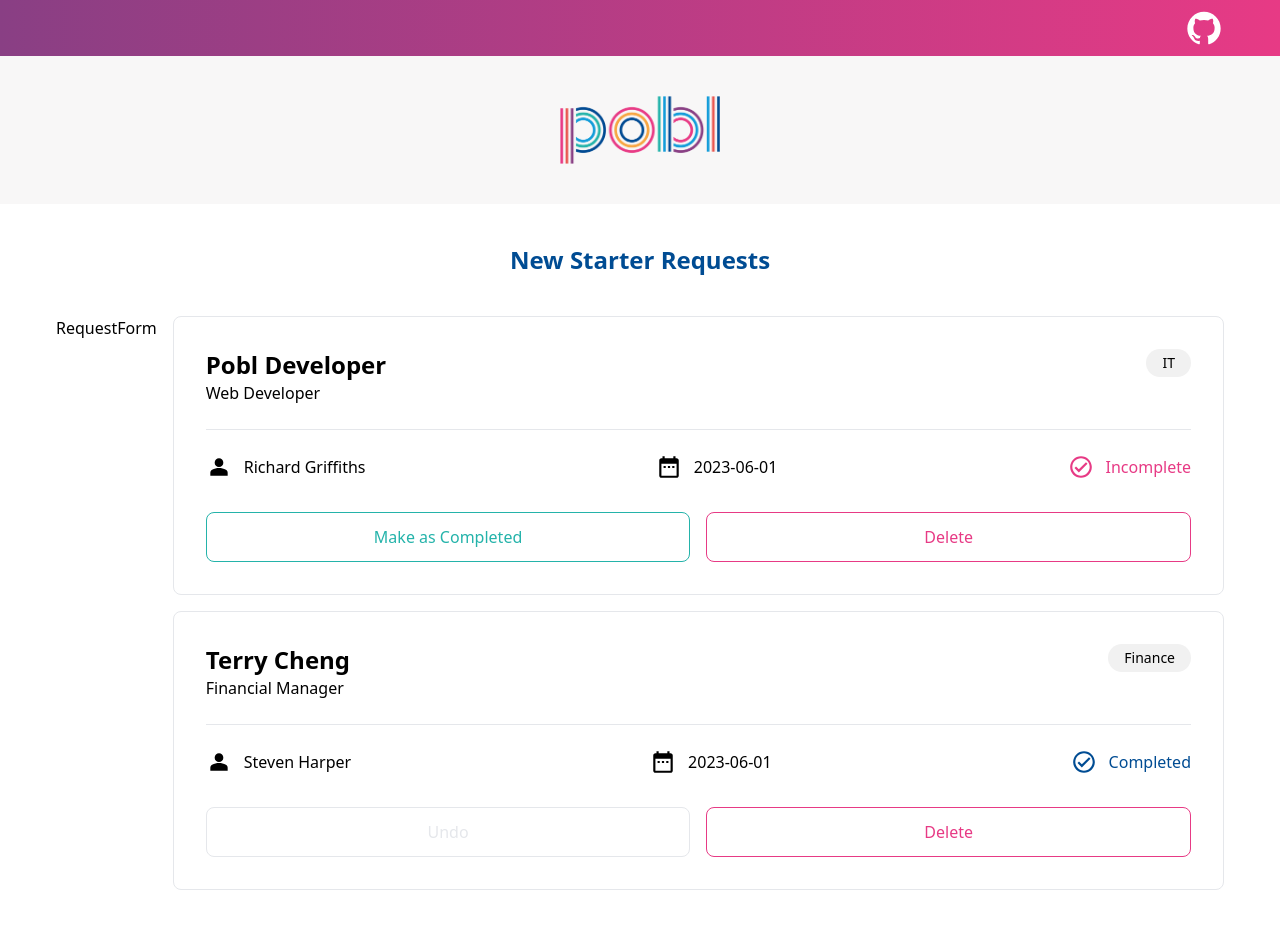
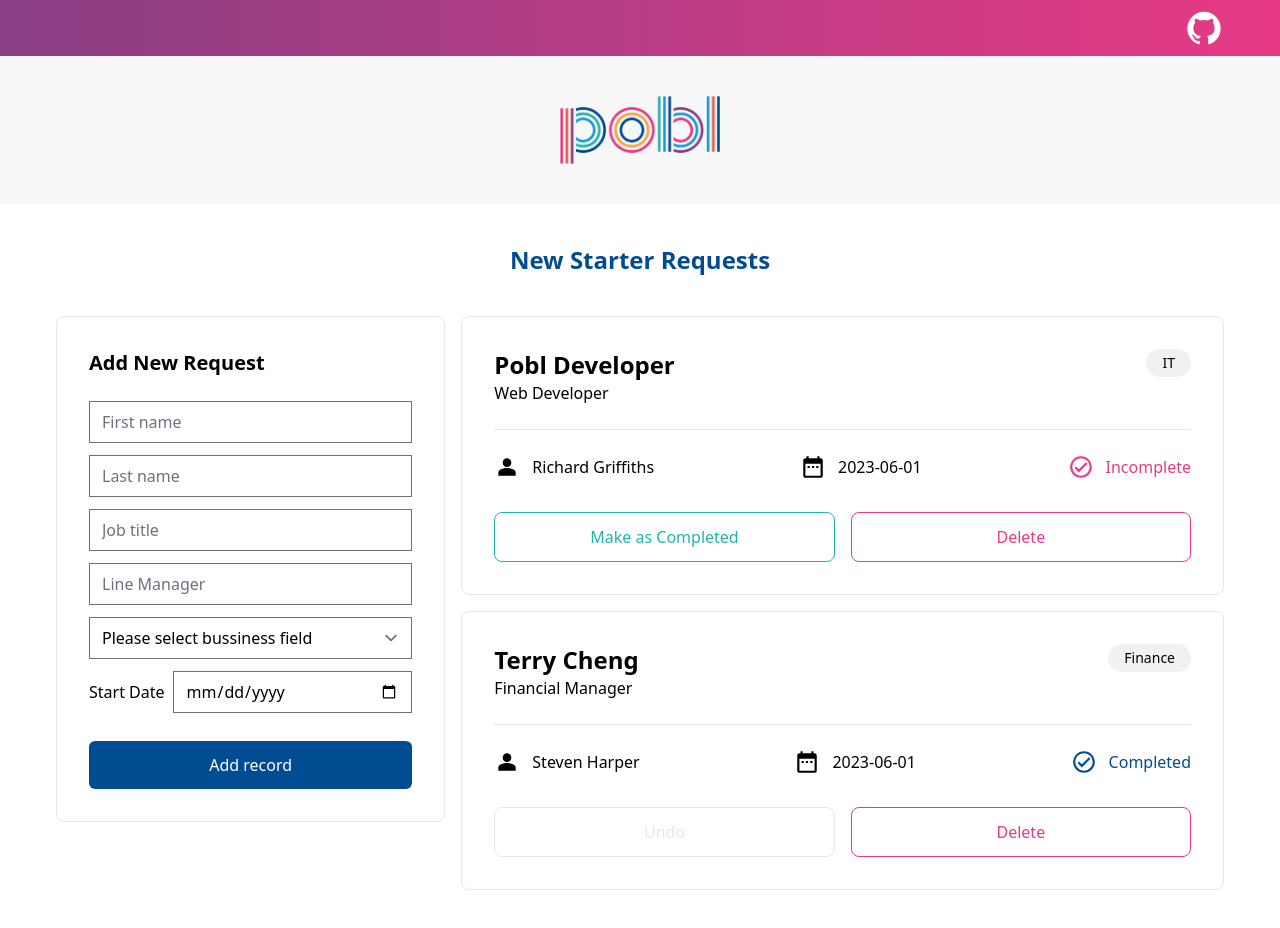
Before and after one commit to terryhycheng/new-user-requests, a React (Create React App) app: page / in a window 1280 px wide. Built offline with nearby package versions, Linux system fonts and the light colour scheme; data requests are answered from the project's data file.

Commit message:
Created a form to handle new record submission

```diff
--- a/src/components/request_form/RequestForm.tsx
+++ b/src/components/request_form/RequestForm.tsx
@@ -1,5 +1,113 @@
-const RequestForm = () => {
-  return <div>RequestForm</div>;
+import { FormEvent, useRef } from "react";
+import { type Data } from "../../../types/data";
+import axios, { AxiosError } from "axios";
+
+interface Props {
+  fetchData: () => Promise<void>;
+}
+
+const RequestForm = ({ fetchData }: Props) => {
+  const firstNameRef = useRef<HTMLInputElement>(null);
+  const lastNameRef = useRef<HTMLInputElement>(null);
+  const jobTitleRef = useRef<HTMLInputElement>(null);
+  const lineManagerRef = useRef<HTMLInputElement>(null);
+  const bussinessFieldRef = useRef<HTMLSelectElement>(null);
+  const startDatedRef = useRef<HTMLInputElement>(null);
+
+  const submitHandler = async (event: FormEvent) => {
+    event.preventDefault();
+    const data: Data = {
+      id: crypto.randomUUID(),
+      firstName: firstNameRef.current!.value,
+      lastName: lastNameRef.current!.value,
+      jobTitle: jobTitleRef.current!.value,
+      lineManager: lineManagerRef.current!.value,
+      startDate: startDatedRef.current!.value,
+      businessArea: bussinessFieldRef.current!.value,
+      completed: false,
+    };
+    await saveToDataBase(data);
+    await fetchData();
+    clearFeilds();
+  };
+
+  const saveToDataBase = async (data: Data) => {
+    try {
+      await axios.post("http://localhost:5050/staff", data);
+    } catch (error) {
+      throw Error("Failed to add record" + (error as AxiosError).message);
+    }
+  };
+
+  const clearFeilds = () => {
+    firstNameRef.current!.value = "";
+    lastNameRef.current!.value = "";
+    jobTitleRef.current!.value = "";
+    lineManagerRef.current!.value = "";
+    startDatedRef.current!.value = "";
+    bussinessFieldRef.current!.value = "";
+  };
+
+  return (
+    <div className="w-full lg:w-1/3 px-8 pt-8 pb-2 border rounded-lg h-full">
+      <h2 className="font-bold text-xl capitalize">Add New Request</h2>
+      <form onSubmit={submitHandler} className="flex flex-col gap-3 my-6">
+        <input
+          type="text"
+          ref={firstNameRef}
+          name="firstName"
+          placeholder="First name"
+        />
+        <input
+          type="text"
+          ref={lastNameRef}
+          name="lastName"
+          placeholder="Last name"
+        />
+        <input
+          type="text"
+          ref={jobTitleRef}
+          name="jobTitle"
+          placeholder="Job title"
+        />
+        <input
+          type="text"
+          ref={lineManagerRef}
+          name="lineManager"
+          placeholder="Line Manager"
+        />
+        <select
+          name="bussinessField"
+          ref={bussinessFieldRef}
+          defaultValue=""
+          className="flex-1"
+        >
+          <option value="" disabled>
+            Please select bussiness field
+          </option>
+          <option value="IT">IT</option>
+          <option value="Finance">Finance</option>
+          <option value="HR">HR</option>
+          <option value="Housing">Housing</option>
+          <option value="Care">Care</option>
+        </select>
+        <div className="flex gap-2 items-center">
+          <label htmlFor="startDate">Start Date</label>
+          <input
+            type="date"
+            ref={startDatedRef}
+            name="startDate"
+            className="flex-1"
+          />
+        </div>
+        <input
+          type="submit"
+          value="Add record"
+          className="bg-main text-white p-3 rounded-md mt-4"
+        />
+      </form>
+    </div>
+  );
 };
 
 export default RequestForm;
```
Also changed, not shown: 1 other file (tests, documents, lock files or other folders).
